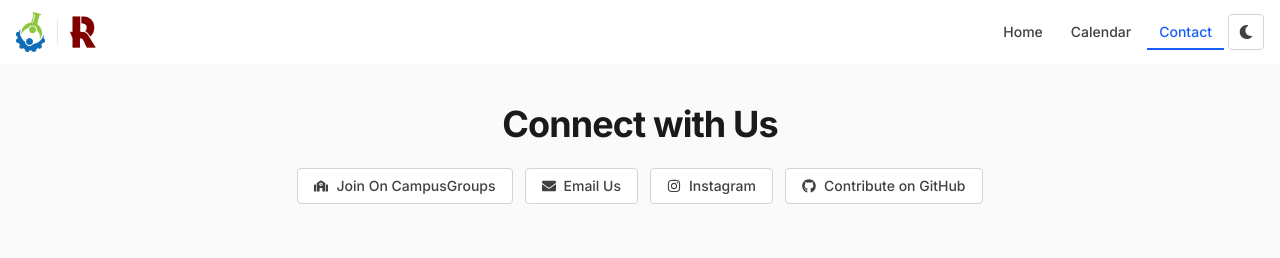
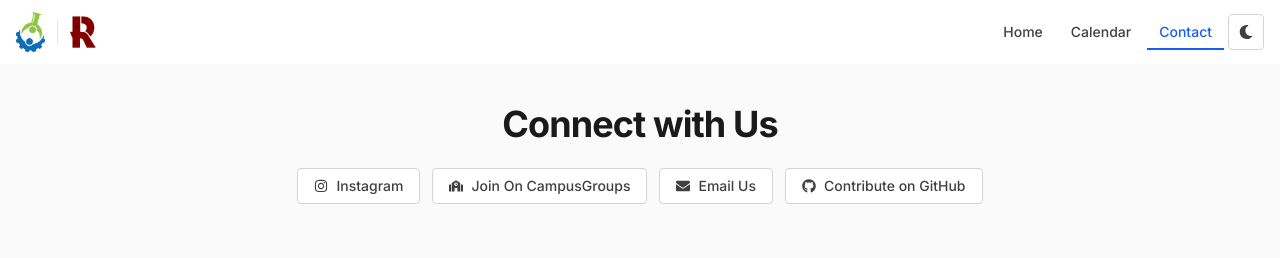
Before and after one commit to chrislardner/sase_web, a Next.js app: page /contact in a window 1280 px wide. Shown: the top 258 px of the page. Built offline with nearby package versions, Linux system fonts and the light colour scheme.

Commit message:
Small tweaks to layout, contact us page

```diff
--- a/src/app/contact/page.tsx
+++ b/src/app/contact/page.tsx
@@ -8,6 +8,14 @@ export default function ContactPage() {
             <h1 className="h1-title text-center">Connect with Us</h1>
 
             <div className="mt-6 flex flex-col sm:flex-row items-center justify-center gap-3">
+                <a
+                    href="https://instagram.com/saserhit"
+                    target="_blank"
+                    rel="noopener noreferrer"
+                    className="btn btn-icon w-full sm:w-auto inline-flex items-center gap-2"
+                >
+                    <FaInstagram /> <span>Instagram</span>
+                </a>
                 <a
                     href="https://rosehulman.campusgroups.com/feeds?type=club&type_id=35480&tab=about"
                     target="_blank"
@@ -23,14 +31,6 @@ export default function ContactPage() {
                     <FaEnvelope /> <span>Email Us</span>
                 </a>
                 <a
-                    href="https://instagram.com/saserhit"
-                    target="_blank"
-                    rel="noopener noreferrer"
-                    className="btn btn-icon w-full sm:w-auto inline-flex items-center gap-2"
-                >
-                    <FaInstagram /> <span>Instagram</span>
-                </a>
-                <a
                     href="https://github.com/chrislardner/sase_web"
                     target="_blank"
                     rel="noopener noreferrer"
--- a/src/app/layout.tsx
+++ b/src/app/layout.tsx
@@ -6,10 +6,11 @@ import { Providers } from '@/components/Providers';
 import { SpeedInsights } from '@vercel/speed-insights/next';
 import { Analytics } from '@vercel/analytics/next';
 import React from 'react';
+import {Metadata} from "next";
 
 const inter = Inter({ subsets: ['latin'] });
 
-export const metadata = {
+export const metadata: Metadata = {
     title: 'SASE@RHIT',
     description:
         'Society of Asian Scientists and Engineers at Rose-Hulman Institute of Technology',
@@ -23,9 +24,9 @@ export default function RootLayout({ children }: Readonly<{ children: React.Reac
             <Navbar />
             <main id="content" className="flex-1">
                 {children}
-                <SpeedInsights />
-                <Analytics />
             </main>
+            <SpeedInsights />
+            <Analytics />
             <Footer />
         </Providers>
         </body>
```
Also changed, not shown: 1 other file (tests, documents, lock files or other folders).
